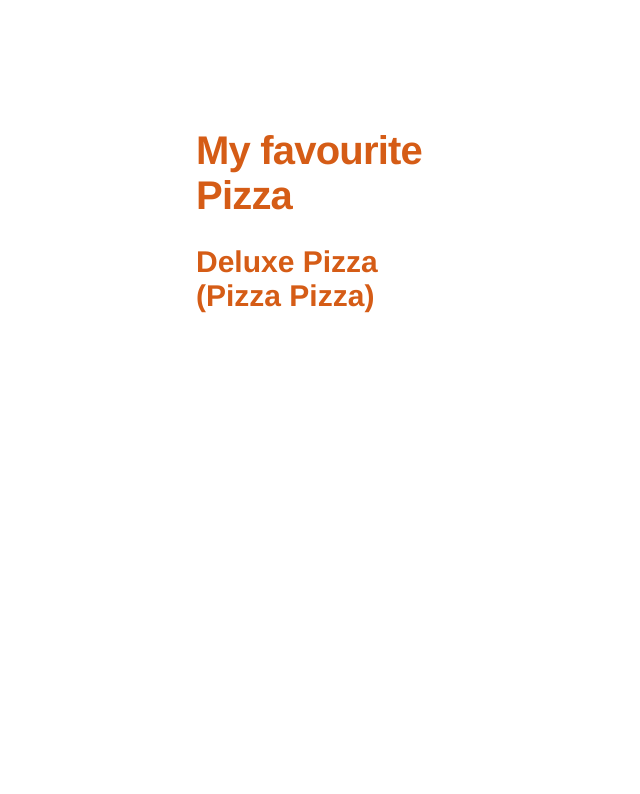
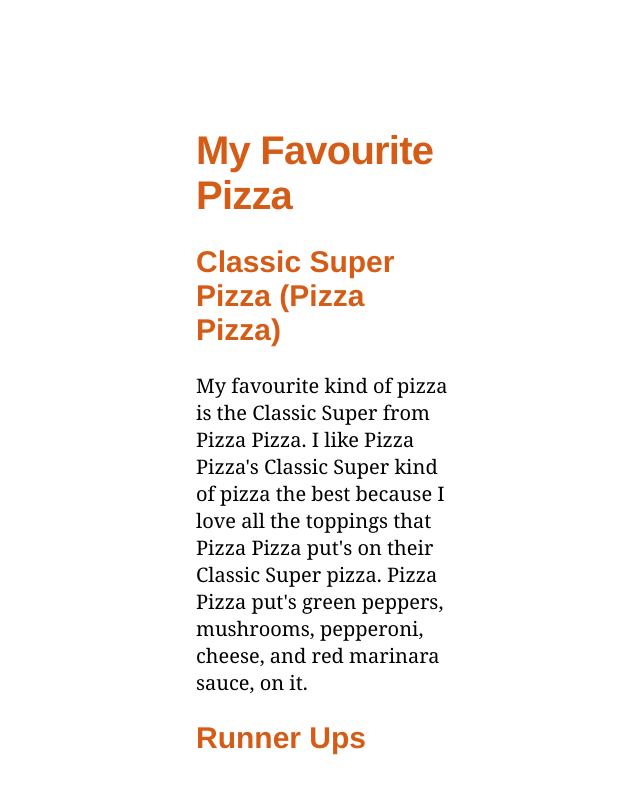
Before and after one commit to prestonwinters/L5, a website: page index.html in a window 1280 px wide. Shown: the whole page, without its empty margins (316-956 px from the left). Drawn offline with Linux system fonts and the light colour scheme.

Commit message:
First Pizza commit

```diff
--- a/index.html
+++ b/index.html
@@ -9,8 +9,13 @@
 </head>
 <body>
     <main>
-        <h1>My favourite Pizza</h1>
-        <h2>Deluxe Pizza (Pizza Pizza)</h2>
+        <h1>My Favourite Pizza</h1>
+
+        <h2>Classic Super Pizza (Pizza Pizza)</h2>
+
+        <p>My favourite kind of pizza is the Classic Super from Pizza Pizza. I like Pizza Pizza's Classic Super kind of pizza the best because I love all the toppings that Pizza Pizza put's on their Classic Super pizza. Pizza Pizza put's green peppers, mushrooms, pepperoni, cheese, and red marinara sauce, on it.</p>
+
+        <h2>Runner Ups</h2>
     </main>
 </body>
 </html>
```
